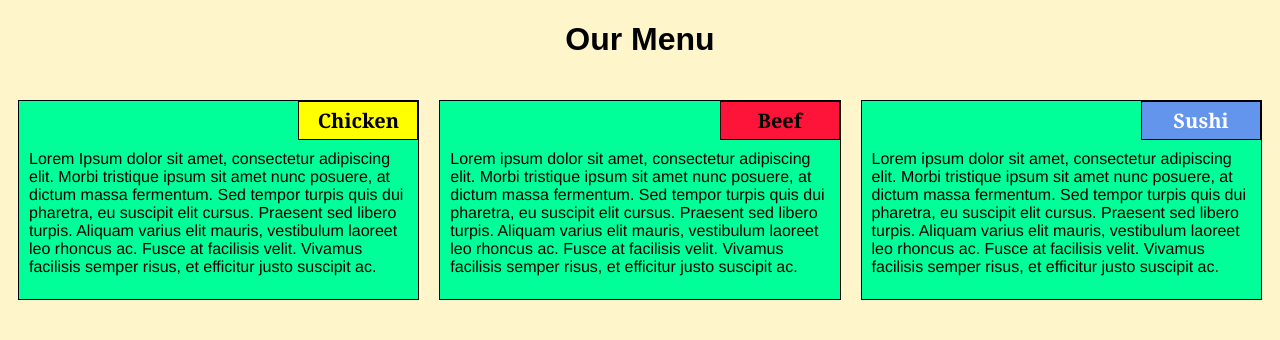
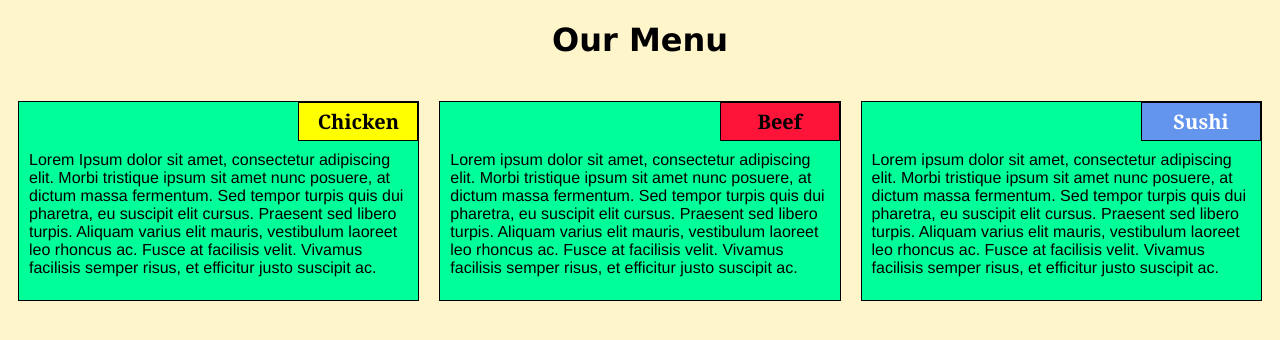
Before and after one commit to sunilkumar1998/coursera_assignments, a plain HTML site: page index.html in a window 1280 px wide. Drawn offline with Linux system fonts and the light colour scheme.

Commit message:
Update style.css

```diff
--- a/style.css
+++ b/style.css
@@ -5,7 +5,7 @@
 }
 
 h1 {
-	font-family: Brushstroke, fantasy;
+	font-family: verdana;
 	color: #000000;
 	text-align: center;
 }
```
